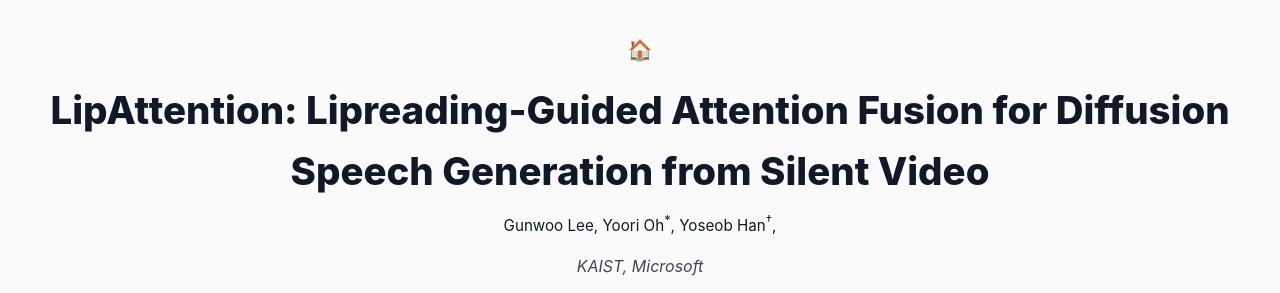
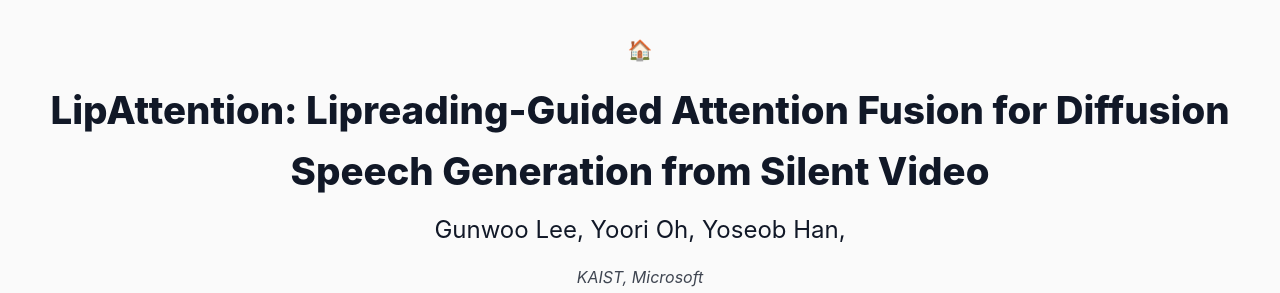
Before and after one commit to gunwoo5034/Attenionlip.github.io, a plain HTML site: page index.html in a window 1280 px wide. Shown: the top 293 px of the page. Drawn offline with Linux system fonts and the light colour scheme.

Commit message:
Update index.html

```diff
--- a/index.html
+++ b/index.html
@@ -46,7 +46,7 @@
     }
     .authors{
       margin:0.5rem 0 0.75rem;
-      font-size:0.95rem;
+      font-size:1.5rem;
     }
     .affiliation{font-style:italic;opacity:0.8;}
     .pill-links{
@@ -152,7 +152,7 @@
 <header>
   <a class="home-link" href="/" title="Home"><span>🏠</span></a>
   <h1>LipAttention: Lipreading-Guided Attention Fusion for Diffusion Speech Generation from Silent Video</h1>
-  <p class="authors">Gunwoo&nbsp;Lee, Yoori&nbsp;Oh<sup>*</sup>, Yoseob&nbsp;Han<sup>†</sup>, </p>
+  <p class="authors">Gunwoo&nbsp;Lee, Yoori&nbsp;Oh, Yoseob&nbsp;Han, </p>
   <p class="affiliation">KAIST, Microsoft</p>
   <div class="pill-links">
     <a class="pill" href="#"><svg viewBox="0 0 24 24" fill="currentColor" stroke="currentColor"><path d="M12 2C6.48 2 2 6.48 2 12s4.48 10 10 10 10-4.48 10-10S17.52 2 12 2z"></path></svg> arXiv</a>
```
